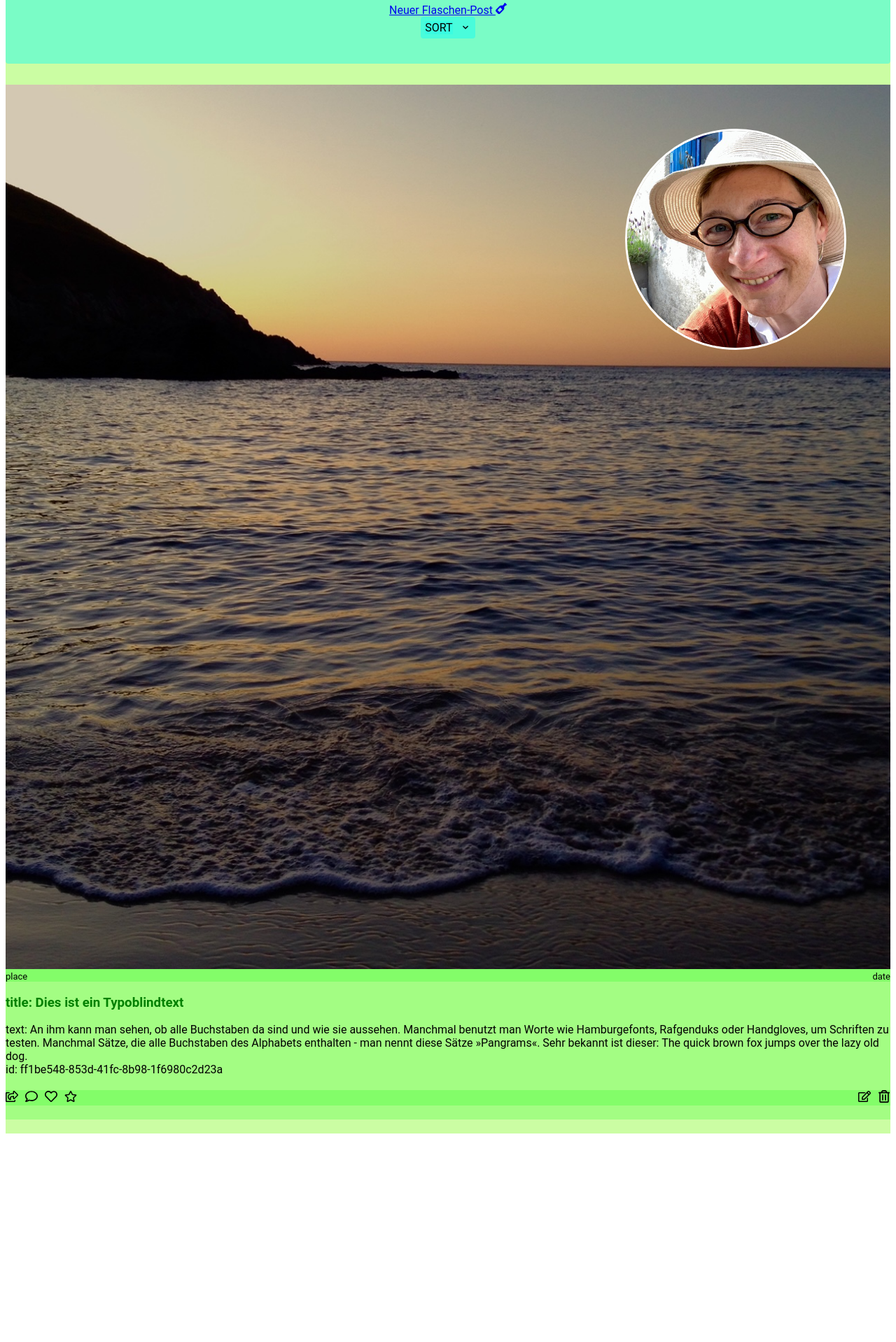
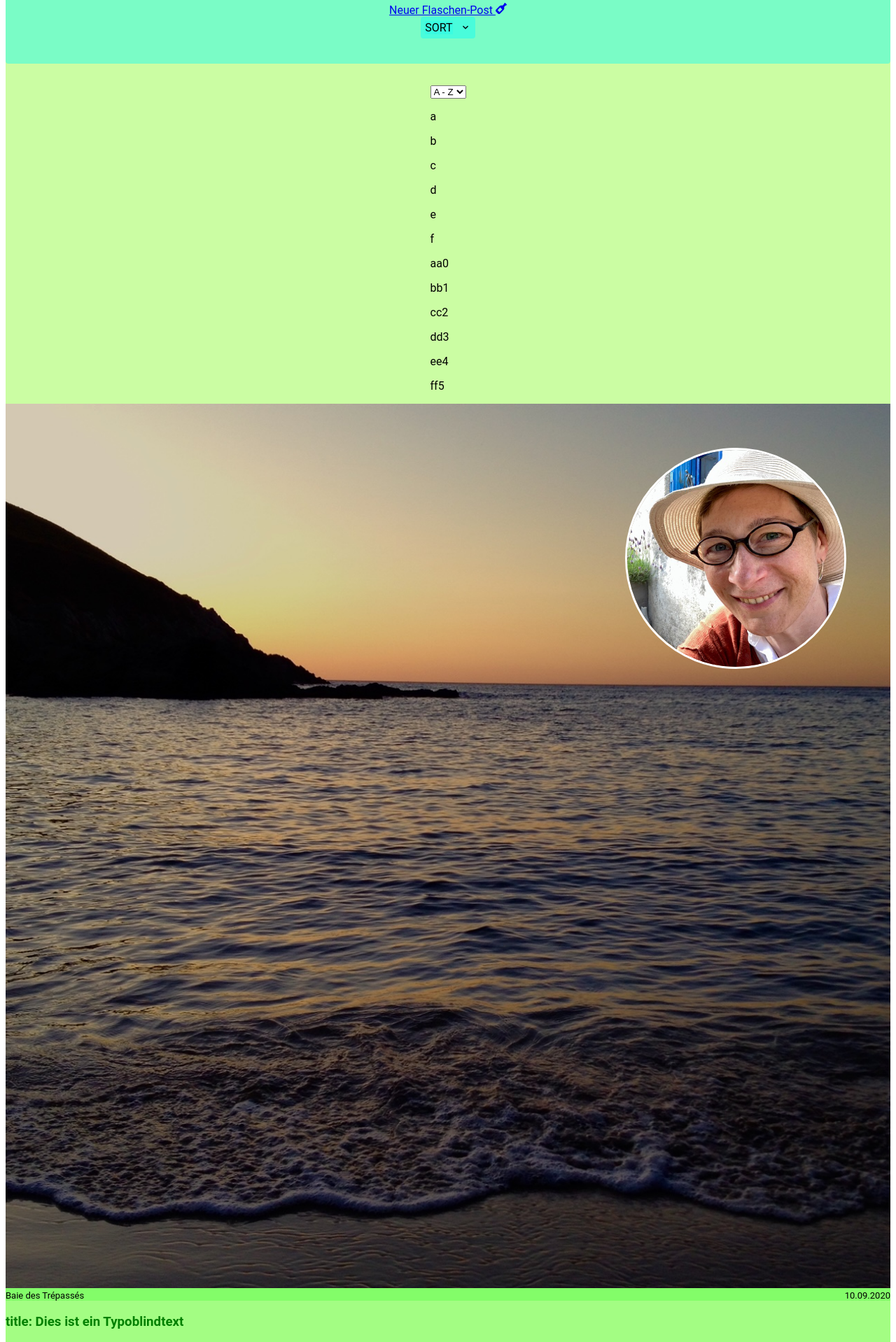
Before and after one commit to cfriderici/Penn-ar-bed, a React (Create React App) app in the folder frontend/: page /bottle-posts in a window 1280 px wide. Shown: the part 140-2058 px from the top of the page at 70% size. Before the commit the page ends 1768 px from the top, so only its background shows below. Built offline with nearby package versions, Linux system fonts and the light colour scheme.

Commit message:
edited and editing date

```diff
--- a/frontend/src/App.js
+++ b/frontend/src/App.js
@@ -46,8 +46,8 @@ const postArray = [
     // image: "",
     // profileImage: "",
     // userName: "Christina",
-    // place: "Baie des Trépassés",
-    // date: "10.09.2020",
+    place: "Baie des Trépassés",
+    date: "10.09.2020",
     title: "Dies ist ein Typoblindtext",
     text: "An ihm kann man sehen, ob alle Buchstaben da sind und wie sie aussehen. Manchmal benutzt man Worte wie Hamburgefonts, Rafgenduks oder Handgloves, um Schriften zu testen. Manchmal Sätze, die alle Buchstaben des Alphabets enthalten - man nennt diese Sätze »Pangrams«. Sehr bekannt ist dieser: The quick brown fox jumps over the lazy old dog.",
     edited: false,
@@ -116,6 +116,8 @@ function App() {
 
   //useState definieren
   const [posts, setPosts] = useState(postArray);
+  const [players, setPlayers] = useState(["a", "b", "c", "d", "e", "f"]);
+
 
 
   return (
@@ -132,7 +134,7 @@ function App() {
 
           <Route path="/dashboard" element={ <Dashboard /> } />
           <Route path="/my-beach" element={ <Beaches /> } />
-          <Route path="/bottle-posts" element={ <Posts posts={posts} setPosts={setPosts} /> } />
+          <Route path="/bottle-posts" element={ <Posts posts={posts} setPosts={setPosts} players={players} setPlayers={setPlayers}  /> } />
           <Route path="/create-bottle-posts" element={ <AddPost posts={posts} setPosts={setPosts} /> } />
           <Route path="/chats" element={ <Chats /> } />
           <Route path="/events" element={ <Events /> } />
--- a/frontend/src/components/AddPost.js
+++ b/frontend/src/components/AddPost.js
@@ -18,7 +18,10 @@ import { useRef } from "react";
 // ------ COMPONENT ------  //
 const AddPost = ({ posts, setPosts }) => {
 
+    const heute = new Date();
+
     //useRefs definieren --> wie geht das für das ganze array ?!?
+    const AddPostBeacheRef = useRef();
     const AddPostTitleRef = useRef();
     const AddPostTextRef = useRef();
 
@@ -28,10 +31,12 @@ const AddPost = ({ posts, setPosts }) => {
             setPosts([
                 {
                     id: uuidv4(),
+                    place: AddPostBeacheRef.current.value,
+                    date: heute.toLocaleDateString(),
                     title: AddPostTitleRef.current.value,
                     text: AddPostTextRef.current.value,
-                    // edited: ,
-                    // editingDate: ,
+                    edited: false,
+                    editingDate: "",
                 },
                 ...posts
             ])
@@ -52,6 +57,10 @@ const AddPost = ({ posts, setPosts }) => {
 
                 <StyledInputWrapper>
                     <StyledInput placeholder="Bild hochlagen" /*ref={todoNameRef} */ ></StyledInput>
+                </StyledInputWrapper>
+
+                <StyledInputWrapper>
+                    <StyledInput placeholder="Strand eingeben"  ref={AddPostBeacheRef} ></StyledInput>
                 </StyledInputWrapper>
 
                 <StyledInputWrapper>
--- a/frontend/src/components/Posts.js
+++ b/frontend/src/components/Posts.js
@@ -27,6 +27,11 @@ const PostsHeader = ()  => {
 
             <Sort placeHolder="Select..."  />
 
+
+
+
+
+
         </StyledPostsHeader>
 
     )
@@ -35,7 +40,17 @@ const PostsHeader = ()  => {
 
 
 // ------ COMPONENT ------  //
-const Posts = ({ posts, setPosts }) => {
+const Posts = ({ posts, setPosts, players, setPlayers }) => {
+
+    const sortPlayers = (selectEvent) => {
+        const options = {
+          "a-z": [...players].sort((a, b) => (a < b ? -1 : 1)),
+          "z-a": [...players].sort((a, b) => (a < b ? 1 : -1))
+        };
+
+        setPlayers(options[selectEvent.target.value]);
+      };
+
     return (
 
         <Fragment>
@@ -45,6 +60,28 @@ const Posts = ({ posts, setPosts }) => {
             <StyledPostsWrapper>
 
                 <PostsHeader />
+
+
+                <div className="App">
+                    <select onChange={sortPlayers}>
+                        <option value="a-z">A - Z</option>
+                        <option value="z-a">Z - A</option>
+                    </select>
+                    {players.map((player, index) => (
+                        <p key={index}>{player}</p>
+                    ))}
+
+                    {players.map((player, index) => {
+                        const playerNum = `${player}${index}`;
+                        return (
+                        <p key={index}>
+                            {player}
+                            {playerNum}
+                        </p>
+                        );
+                    })}
+                </div>
+
 
                 {
                     posts.map(e => (
--- a/frontend/src/components/sub/Post.js
+++ b/frontend/src/components/sub/Post.js
@@ -10,21 +10,18 @@ import { FaLifeRing, FaRegCompass, FaDharmachakra, FaFish, FaSwimmer, FaUmbrella
 
 
 // ------ INSIDE COMPONENTS ------  //
-const PostHeader = ({ place, date })  => {
-    return  (
-        <StyledPostHeader>
-
-            <div className="header_img">
-                <img className="post-img" src={ require('../../img/FullSizeRender.JPG') } alt=""/>
-                <img className="profile-img" src={ require('../../img/IMG_3115.jpg') } alt=""/>
-            </div>
-
-            <div>{place}place</div>
-            <div>{date}date</div>
-
-        </StyledPostHeader>
-    )
-}
+// const PostHeader = ({ place, date })  => {
+//     return  (
+//         <StyledPostHeader>
+//             <div className="header_img">
+//                 <img className="post-img" src={ require('../../img/FullSizeRender.JPG') } alt=""/>
+//                 <img className="profile-img" src={ require('../../img/IMG_3115.jpg') } alt=""/>
+//             </div>
+//             <div>{place}place</div>
+//             <div>{date}date</div>
+//         </StyledPostHeader>
+//     )
+// }
 
 // const PostContent = ({ title, text, id })  => {
 //     return  (
@@ -59,7 +56,7 @@ const PostHeader = ({ place, date })  => {
 
 
 // ------ COMPONENT ------  //
-const Post = ({ title, text, userId, userName, postId, edited, editingDate, posts, setPosts } ) => {
+const Post = ({ place, date, title, text, userId, userName, postId, edited, editingDate, posts, setPosts } ) => {
 
     //useRefs definieren
     const AddPostEditRef = useRef();
@@ -79,12 +76,12 @@ const Post = ({ title, text, userId, userName, postId, edited, editingDate, post
         const heute = new Date();
 
         setPosts(
-            posts.map(
-                e => { if (e.id === postId)
+            posts.map( e => {
+                 if (e.id === postId)
                     e.edited = !e.edited;
                     e.editingDate = heute.toLocaleDateString();
-                    return e }
-            )
+                return e
+                })
         );
 
         console.log("geändert" + heute.toLocaleDateString())
@@ -95,7 +92,15 @@ const Post = ({ title, text, userId, userName, postId, edited, editingDate, post
 
         <StyledPostWrapper>
 
-            <PostHeader />
+            {/* <PostHeader /> */}
+            <StyledPostHeader>
+                <div className="header_img">
+                    <img className="post-img" src={ require('../../img/FullSizeRender.JPG') } alt=""/>
+                    <img className="profile-img" src={ require('../../img/IMG_3115.jpg') } alt=""/>
+                </div>
+                <div>{place}</div>
+                <div>{date}</div>
+            </StyledPostHeader>
 
             {/* <PostContent /> */}
             <StyledH3> title: {title} </StyledH3>
```
